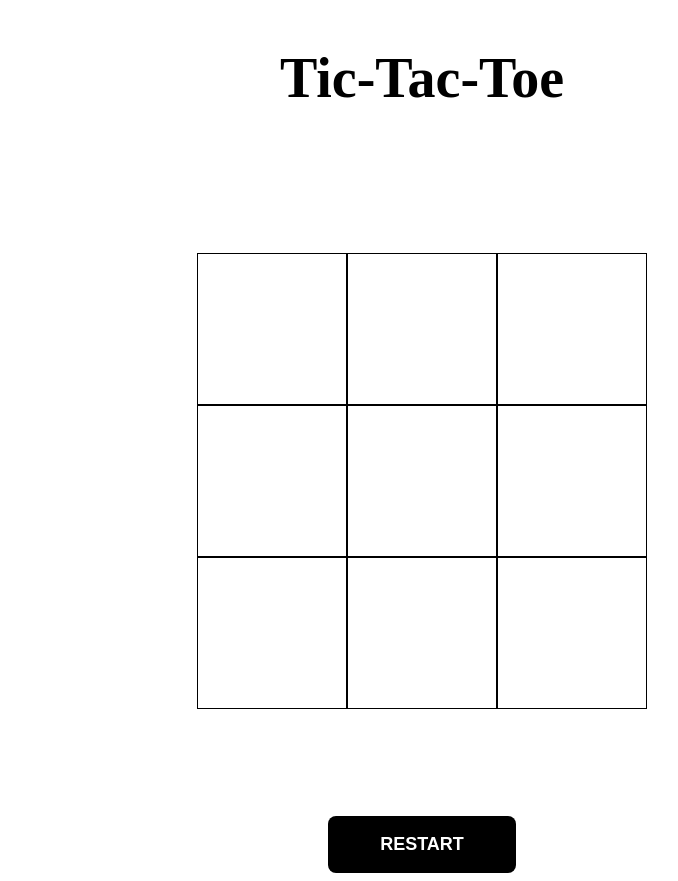
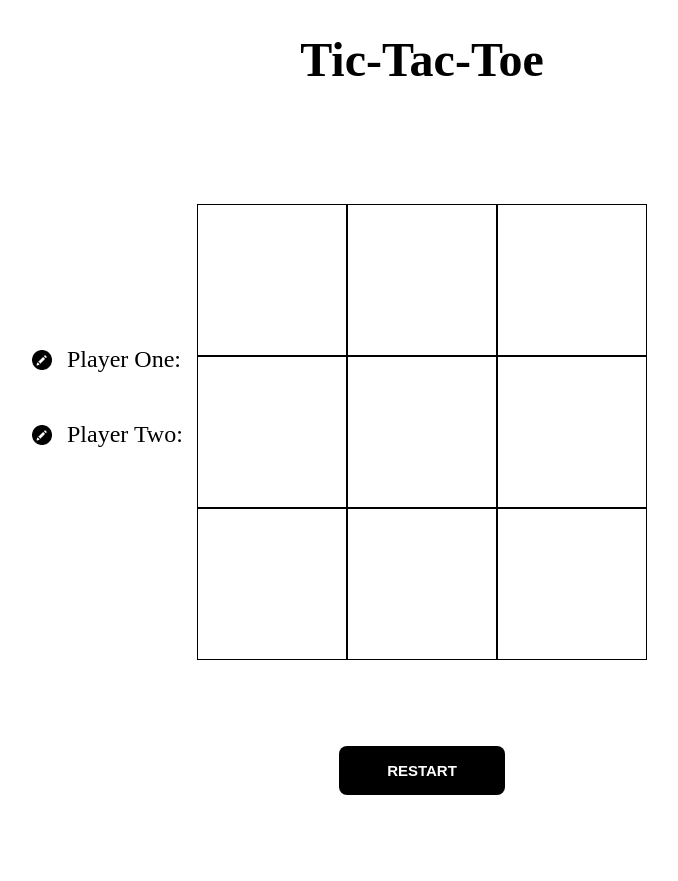
Before and after one commit to mustafa-mun/tic-tac-toe, a website: page index.html in a window 1280 px wide. Shown: the whole page, without its empty margins (218-896 px from the left). After the commit the page ends 800 px from the top, so only its background shows below. Drawn offline with Linux system fonts and the light colour scheme.

Commit message:
player name edit section added on html

```diff
--- a/index.html
+++ b/index.html
@@ -13,6 +13,17 @@
     </header>
 
     <h4 id="turn-msg"></h4>
+
+    <section>
+      <div>
+        <img src="pencil.png" alt="edit">
+        <p id="player-one-name">Player One: </p>
+      </div>
+      <div>
+        <img src="pencil.png" alt="edit">
+        <p id="player-two-name">Player Two: </p>
+      </div>
+    </section>
 
     <main>
       <!-- Gameboard -->
--- a/style.scss
+++ b/style.scss
@@ -1,18 +1,36 @@
-:root {
+body {
   padding: 0;
   margin: 0;
-  box-sizing: border-box;
-
-}
-body {
   display: flex;
   align-items: center;
   justify-content: center;
   flex-direction: column;
+
 }
 
 header {
+  display: flex;
+  justify-content: center;
   font-size: 21px;
+  width: 100%;
+}
+
+section {
+  position: absolute;
+  left: 250px;
+  font-size: 1.5rem;
+
+  div {
+    display: flex;
+    align-items: center;
+
+    img {
+      width: 20px;
+      height: 20px;
+      cursor: pointer;
+      margin-right: 15px;
+    }
+  }
 }
 
 main {
@@ -26,26 +44,27 @@ main {
     font-size: 4rem;
     border: solid black 1px;
     height: 150px;
+    background-color: white;
   }
 }
 
 h1 {
-  font-size: 3.5rem;
+  font-size: 3rem;
 }
 
 
 h4 {
-  font-size: 2.5rem;
+  font-size: 2rem;
 }
 
 #restart-btn {
-  padding: 18px 52px;
+  padding: 16px 48px;
   cursor: pointer;
   border: none;
   color: white;
   font-weight: bold;
   background-color: black;
-  font-size: 18px;
+  font-size: 15px;
   border-radius: 8px;
 }
 
```
Also changed, not shown: pencil.png (added), style.css, 1 other file.
